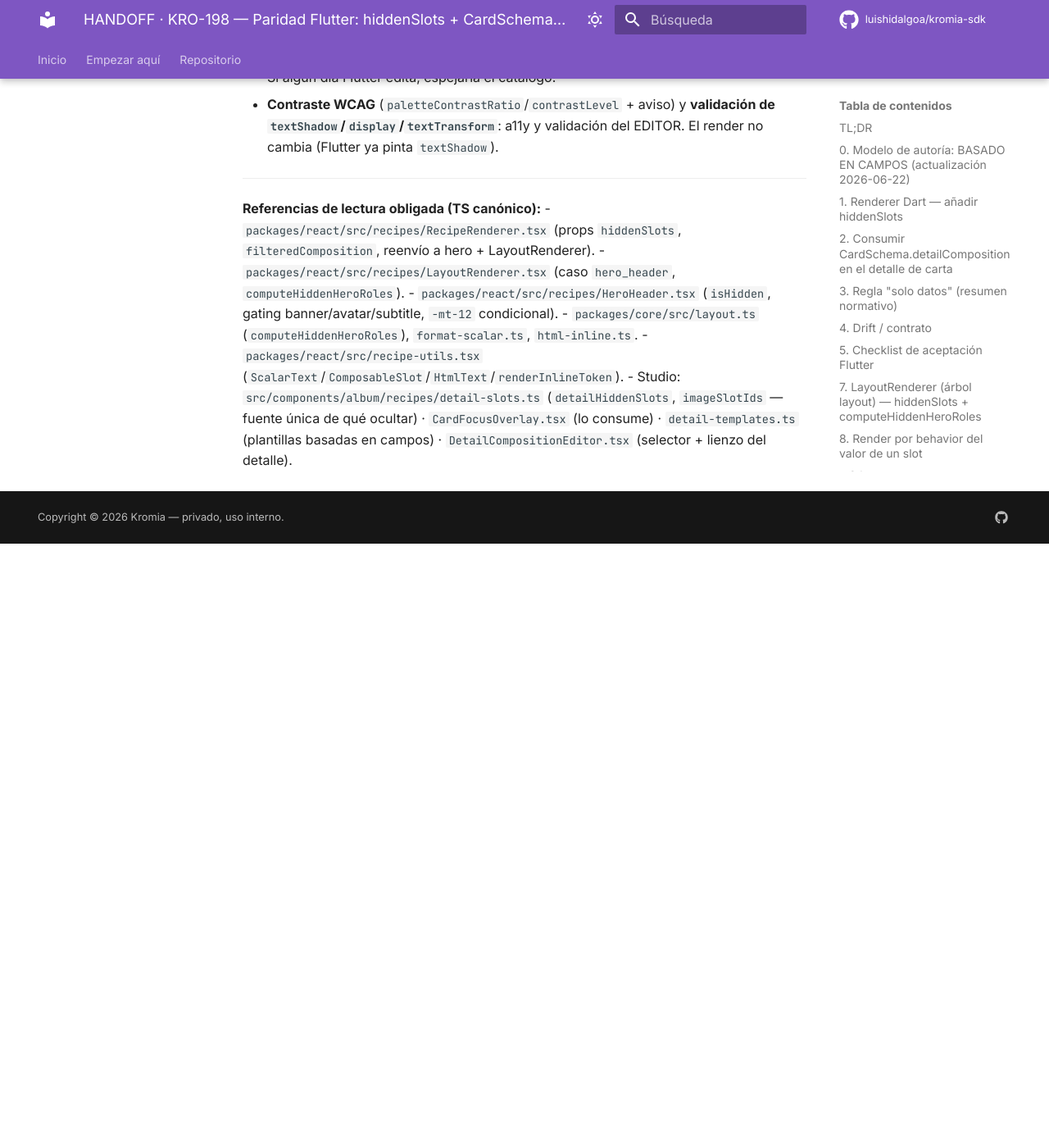
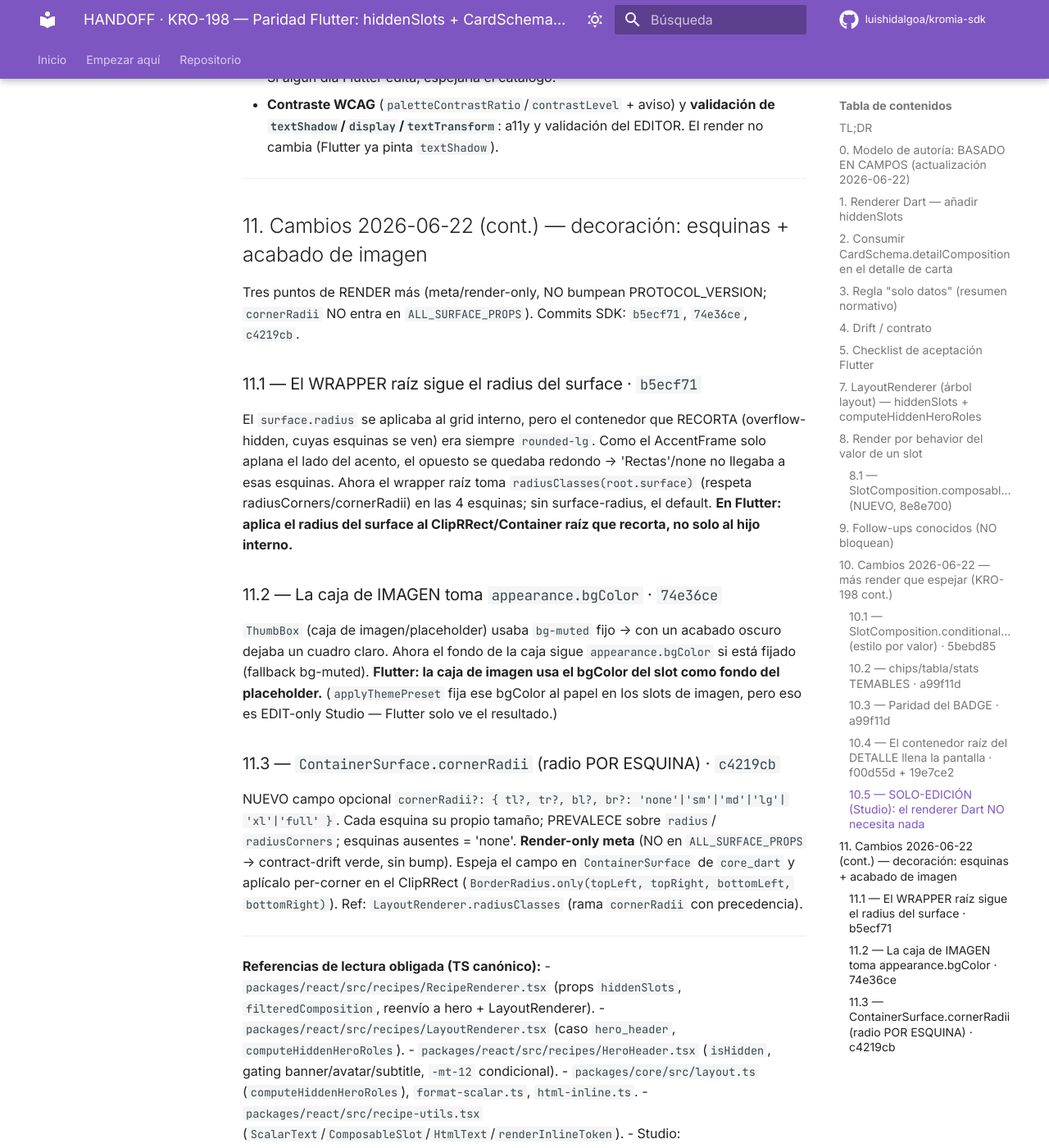
Before and after one commit to luishidalgoa/kromia-sdk, an MkDocs documentation site: the page built from docs/kro198-detail-composition-flutter.md, in a window 1280 px wide and 1400 px high, scrolled down 9011 px. Shown: the whole window at 82% size. Built offline with MkDocs 1.6.1 and Material for MkDocs 9.7.7, drawn with Linux system fonts in a browser that asks for light colours; comment, search, counter and statistics services are not loaded; before the commit the page ends 9674 px from its top, so only the background shows below that.

Commit message:
docs(handoff): §11 — wrapper radius + caja de imagen + cornerRadii para Flutter (KRO-198)
Co-Authored-By: Claude Opus 4.8 (1M context) <noreply@anthropic.com>

```diff
--- a/docs/kro198-detail-composition-flutter.md
+++ b/docs/kro198-detail-composition-flutter.md
@@ -317,6 +317,40 @@ motor: Studio quita el `padding-bottom` reservado en el detalle.)
 
 ---
 
+## 11. Cambios 2026-06-22 (cont.) — decoración: esquinas + acabado de imagen
+
+Tres puntos de RENDER más (meta/render-only, NO bumpean PROTOCOL_VERSION;
+`cornerRadii` NO entra en `ALL_SURFACE_PROPS`). Commits SDK: `b5ecf71`, `74e36ce`,
+`c4219cb`.
+
+### 11.1 — El WRAPPER raíz sigue el radius del surface · `b5ecf71`
+El `surface.radius` se aplicaba al grid interno, pero el contenedor que RECORTA
+(overflow-hidden, cuyas esquinas se ven) era siempre `rounded-lg`. Como el
+AccentFrame solo aplana el lado del acento, el opuesto se quedaba redondo →
+'Rectas'/none no llegaba a esas esquinas. Ahora el wrapper raíz toma
+`radiusClasses(root.surface)` (respeta radiusCorners/cornerRadii) en las 4
+esquinas; sin surface-radius, el default. **En Flutter: aplica el radius del
+surface al ClipRRect/Container raíz que recorta, no solo al hijo interno.**
+
+### 11.2 — La caja de IMAGEN toma `appearance.bgColor` · `74e36ce`
+`ThumbBox` (caja de imagen/placeholder) usaba `bg-muted` fijo → con un acabado
+oscuro dejaba un cuadro claro. Ahora el fondo de la caja sigue
+`appearance.bgColor` si está fijado (fallback bg-muted). **Flutter: la caja de
+imagen usa el bgColor del slot como fondo del placeholder.** (`applyThemePreset`
+fija ese bgColor al papel en los slots de imagen, pero eso es EDIT-only Studio —
+Flutter solo ve el resultado.)
+
+### 11.3 — `ContainerSurface.cornerRadii` (radio POR ESQUINA) · `c4219cb`
+NUEVO campo opcional `cornerRadii?: { tl?, tr?, bl?, br?: 'none'|'sm'|'md'|'lg'|
+'xl'|'full' }`. Cada esquina su propio tamaño; PREVALECE sobre `radius`/
+`radiusCorners`; esquinas ausentes = 'none'. **Render-only meta** (NO en
+`ALL_SURFACE_PROPS` → contract-drift verde, sin bump). Espeja el campo en
+`ContainerSurface` de `core_dart` y aplícalo per-corner en el ClipRRect
+(`BorderRadius.only(topLeft, topRight, bottomLeft, bottomRight)`). Ref:
+`LayoutRenderer.radiusClasses` (rama `cornerRadii` con precedencia).
+
+---
+
 **Referencias de lectura obligada (TS canónico):**
 - `packages/react/src/recipes/RecipeRenderer.tsx` (props `hiddenSlots`, `filteredComposition`, reenvío a hero + LayoutRenderer).
 - `packages/react/src/recipes/LayoutRenderer.tsx` (caso `hero_header`, `computeHiddenHeroRoles`).
```
Also changed, not shown: COORDINATION.md (+5 -0 lines).
